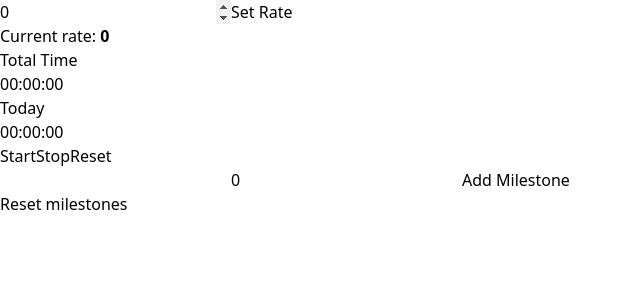
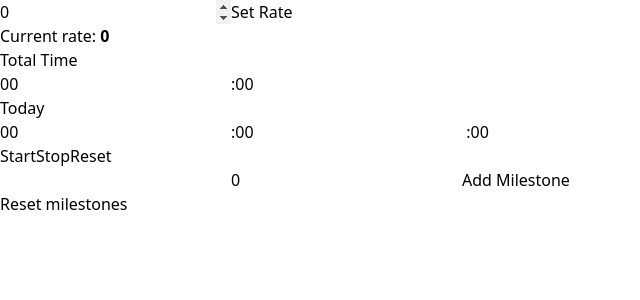
Before and after one commit to WebsByTodd/money-visualizer, a React (Vite) app: page / in a window 1280 px wide. Shown: the top 300 px of the page, without its empty margins (0-640 px from the left). Built offline with nearby package versions, Linux system fonts and the light colour scheme.

Commit message:
Let user update time.

```diff
--- a/src/Timer/Timer.tsx
+++ b/src/Timer/Timer.tsx
@@ -1,4 +1,6 @@
+import clsx from "clsx/lite";
 import { TimerState } from "./useTimer";
+import { useState } from "react";
 
 export function Timer({
   totalElapsedTime,
@@ -7,13 +9,71 @@ export function Timer({
   startTimer,
   stopTimer,
   resetTimer,
+  updateTime,
 }: TimerState) {
+  const totalElapsed = formatTime(totalElapsedTime);
+  const dailyElapsed = formatTime(dailyElapsedTime);
+
+  const [totalHoursInput, setTotalHoursInput] = useState<string>(
+    totalElapsed.hh
+  );
+  const [totalMinutesInput, setTotalMinutesInput] = useState<string>(
+    totalElapsed.mm
+  );
+  const [dailyHoursInput, setDailyHoursInput] = useState<string>(
+    dailyElapsed.hh
+  );
+  const [dailyMinutesInput, setDailyMinutesInput] = useState<string>(
+    dailyElapsed.mm
+  );
+
   return (
     <div>
       <h1>Total Time</h1>
-      <p>{formatTime(totalElapsedTime)}</p>
+      <div className={clsx("flex")}>
+        <input
+          type="text"
+          value={totalHoursInput}
+          onChange={(e) => setTotalHoursInput(e.target.value)}
+          onBlur={() => {
+            updateTime("total", "hours", parseInt(totalHoursInput));
+            setTotalHoursInput((prev) => prev.padStart(2, "0"));
+          }}
+        />
+        <span>:</span>
+        <input
+          type="text"
+          value={totalMinutesInput}
+          onChange={(e) => setTotalMinutesInput(e.target.value)}
+          onBlur={() => {
+            updateTime("total", "minutes", parseInt(totalMinutesInput));
+            setTotalMinutesInput((prev) => prev.padStart(2, "0"));
+          }}
+        />
+      </div>
       <h1>Today</h1>
-      <p>{formatTime(dailyElapsedTime)}</p>
+      <div className={clsx("flex")}>
+        <input
+          type="text"
+          value={dailyHoursInput}
+          onChange={(e) => setDailyHoursInput(e.target.value)}
+          onBlur={() => {
+            updateTime("daily", "hours", parseInt(dailyHoursInput));
+            setDailyHoursInput((prev) => prev.padStart(2, "0"));
+          }}
+        />
+        <span>:</span>
+        <input
+          type="text"
+          value={dailyMinutesInput}
+          onChange={(e) => setDailyMinutesInput(e.target.value)}
+          onBlur={() => {
+            updateTime("daily", "minutes", parseInt(dailyMinutesInput));
+            setDailyMinutesInput((prev) => prev.padStart(2, "0"));
+          }}
+        />
+        <span>:{dailyElapsed.ss}</span>
+      </div>
       <button onClick={startTimer} disabled={isRunning}>
         Start
       </button>
@@ -26,12 +86,19 @@ export function Timer({
 }
 
 // Format elapsed time in hh:mm:ss
-function formatTime(time: number) {
+interface Time {
+  hh: string;
+  mm: string;
+  ss: string;
+}
+function formatTime(time: number): Time {
   const totalSeconds = Math.floor(time / 1000);
   const hours = Math.floor(totalSeconds / 3600);
   const minutes = Math.floor((totalSeconds % 3600) / 60);
   const seconds = totalSeconds % 60;
-  return `${hours.toString().padStart(2, "0")}:${minutes
-    .toString()
-    .padStart(2, "0")}:${seconds.toString().padStart(2, "0")}`;
+  return {
+    hh: hours.toString().padStart(2, "0"),
+    mm: minutes.toString().padStart(2, "0"),
+    ss: seconds.toString().padStart(2, "0"),
+  };
 }
--- a/src/Timer/useTimer.ts
+++ b/src/Timer/useTimer.ts
@@ -12,6 +12,11 @@ export interface TimerState {
   startTimer: () => void;
   stopTimer: () => void;
   resetTimer: () => void;
+  updateTime: (
+    type: "daily" | "total",
+    unit: "hours" | "minutes",
+    value: number
+  ) => void;
 }
 
 export function useTimer(): TimerState {
@@ -75,21 +80,21 @@ export function useTimer(): TimerState {
     return () => clearInterval(interval);
   }, [isRunning]);
 
-  const startTimer = () => {
+  function startTimer() {
     if (isRunning) return;
     localStorage.setItem(TIMER_START_KEY, Date.now().toString());
     setIsRunning(true);
-  };
+  }
 
-  const stopTimer = () => {
+  function stopTimer() {
     if (!isRunning) return;
     localStorage.removeItem(TIMER_START_KEY);
     localStorage.setItem(TOTAL_ELAPSED_TIME_KEY, totalElapsedTime.toString());
     localStorage.setItem(DAILY_ELAPSED_TIME_KEY, dailyElapsedTime.toString());
     setIsRunning(false);
-  };
+  }
 
-  const resetTimer = () => {
+  function resetTimer() {
     const confirmReset = window.confirm(
       "Are you sure you want to reset the timer?"
     );
@@ -97,10 +102,39 @@ export function useTimer(): TimerState {
     localStorage.removeItem(TIMER_START_KEY);
     localStorage.removeItem(TOTAL_ELAPSED_TIME_KEY);
     localStorage.removeItem(DAILY_ELAPSED_TIME_KEY);
+    localStorage.removeItem(LAST_UPDATE_DATE_KEY);
     setTotalElapsedTime(0);
     setDailyElapsedTime(0);
     setIsRunning(false);
-  };
+  }
+
+  function updateTime(
+    type: "daily" | "total",
+    unit: "hours" | "minutes",
+    value: number
+  ) {
+    // Convert hours or minutes to milliseconds
+    const multiplier = unit === "hours" ? 60 * 60 * 1000 : 60 * 1000;
+    const adjustedValue = value * multiplier;
+
+    if (type === "daily") {
+      const updatedDailyElapsedTime =
+        adjustedValue + (dailyElapsedTime % multiplier);
+      setDailyElapsedTime(updatedDailyElapsedTime);
+      localStorage.setItem(
+        DAILY_ELAPSED_TIME_KEY,
+        updatedDailyElapsedTime.toString()
+      );
+    } else {
+      const updatedTotalElapsedTime =
+        adjustedValue + (totalElapsedTime % multiplier);
+      setTotalElapsedTime(updatedTotalElapsedTime);
+      localStorage.setItem(
+        TOTAL_ELAPSED_TIME_KEY,
+        updatedTotalElapsedTime.toString()
+      );
+    }
+  }
 
   return {
     dailyElapsedTime,
@@ -109,5 +143,6 @@ export function useTimer(): TimerState {
     startTimer,
     stopTimer,
     resetTimer,
+    updateTime,
   };
 }
```
